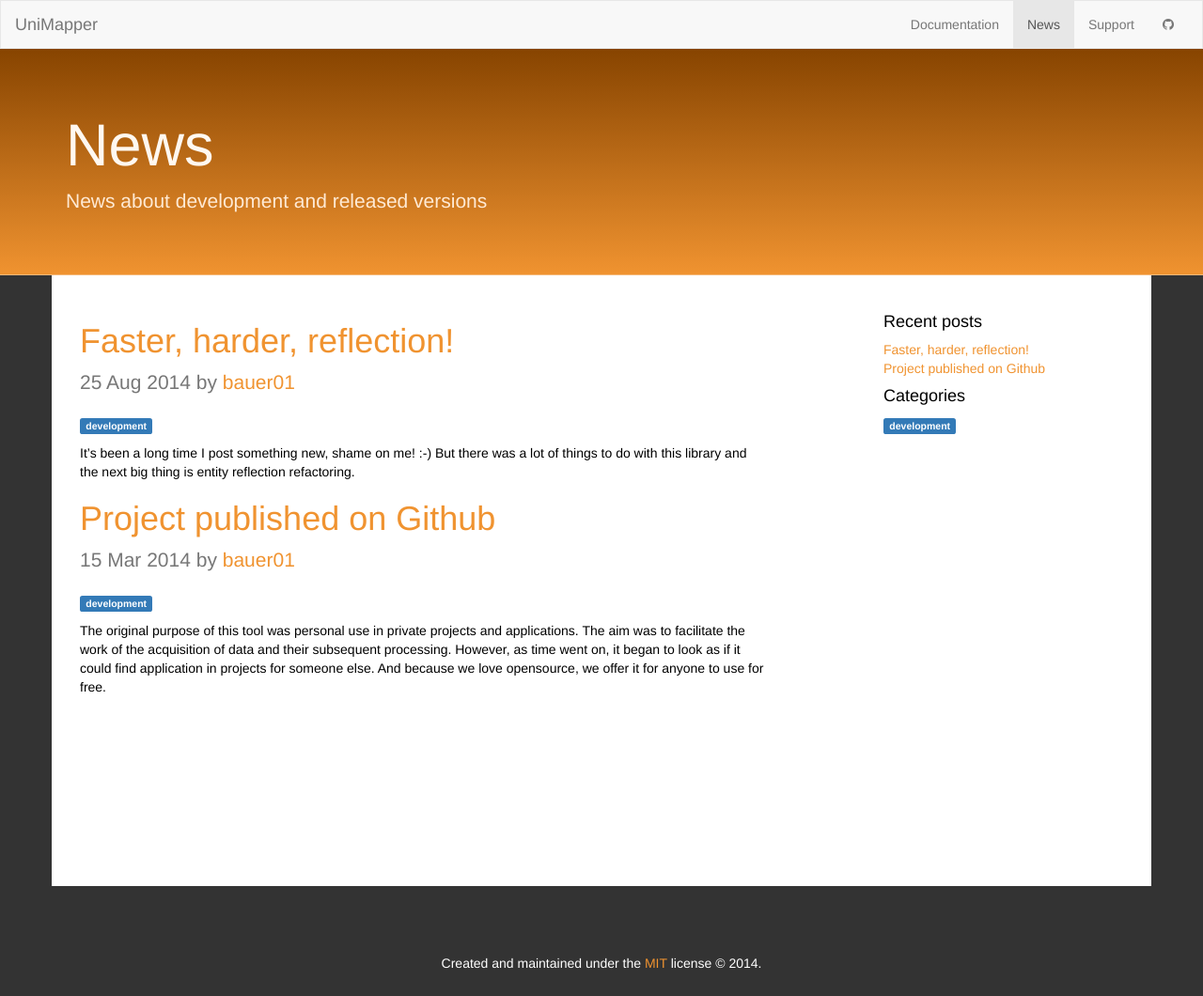
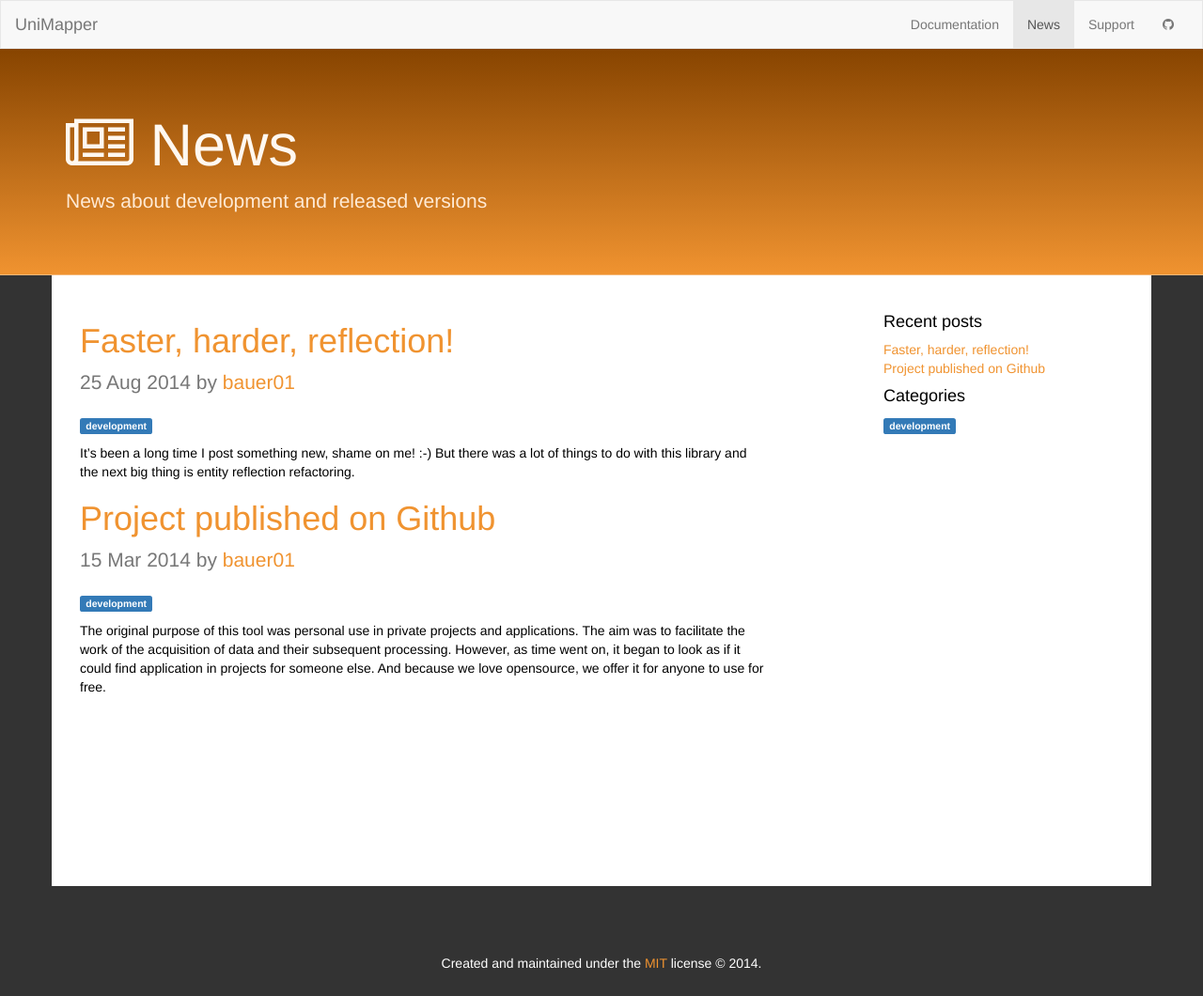
Before and after one commit to unimapper/unimapper.github.io, a Jekyll site: the page built from news.html, in a window 1280 px wide. Shown: the whole page at 94% size. Built offline with Jekyll 4.4.1, drawn with Linux system fonts in a browser that asks for light colours; nearby versions of some CDN libraries; the repository's description, which GitHub fills in, is left out; grey boxes are pictures that could not be loaded.

Commit message:
updated icons

```diff
--- a/_data/docs.yml
+++ b/_data/docs.yml
@@ -1,7 +1,6 @@
 - title: Get started
   link: /docs/get-started
   first_link: /install
-  icon: fa-flag-checkered
   docs:
   - get-started/install
   - get-started/describe-your-data
@@ -11,7 +10,6 @@
 - title: Reference
   link: /docs/reference
   first_link: /naming-convention
-  icon: fa-list
   docs:
   - reference/naming-convention
   - reference/adapter
@@ -25,7 +23,6 @@
 - title: Extensions
   link: /docs/extensions
   first_link: /browse
-  icon: fa-plus-circle
   docs:
   - extensions/browse
   - extensions/get-involved
--- a/_includes/docs_header.html
+++ b/_includes/docs_header.html
@@ -2,7 +2,7 @@
     <div class="container">
         <div class="row">
             <div class="col-md-7">
-                <h1>Documentation</h1>
+                <h1><i class="fa fa-book"></i> Documentation</h1>
                 <p class="lead text-muted">Deeper library knowledge</p>
             </div>
             <div class="col-md-5">
--- a/_layouts/default.html
+++ b/_layouts/default.html
@@ -6,7 +6,7 @@
         <meta name="viewport" content="width=device-width, initial-scale=1.0">
         <link rel="alternate" type="application/rss+xml" title="{{ site.github.project_tagline }}" href="{{ site.baseurl }}/feed.xml">
         <link rel="stylesheet" href="//maxcdn.bootstrapcdn.com/bootstrap/3.2.0/css/bootstrap.min.css">
-        <link href="//maxcdn.bootstrapcdn.com/font-awesome/4.1.0/css/font-awesome.min.css" rel="stylesheet">
+        <link href="//maxcdn.bootstrapcdn.com/font-awesome/4.2.0/css/font-awesome.min.css" rel="stylesheet">
         <link rel="stylesheet" href="{{ site.baseurl }}/css/style.css">
         <script>
           (function(i,s,o,g,r,a,m){i['GoogleAnalyticsObject']=r;i[r]=i[r]||function(){
--- a/_layouts/news.html
+++ b/_layouts/news.html
@@ -6,7 +6,7 @@
 
 <div class="jumbotron">
   <div class="container">
-    <h1>News</h1>
+    <h1><i class="fa fa-newspaper-o"></i> News</h1>
     <p class="lead text-muted">News about development and released versions</p>
   </div>
 </div>
--- a/_layouts/support.html
+++ b/_layouts/support.html
@@ -6,7 +6,7 @@
 
 <div class="jumbotron">
   <div class="container">
-        <h1>Support</h1>
+        <h1><i class="fa fa-support"></i> Support</h1>
         <p class="lead text-muted">Do you want to know something more?</p>
   </div>
 </div>
```
